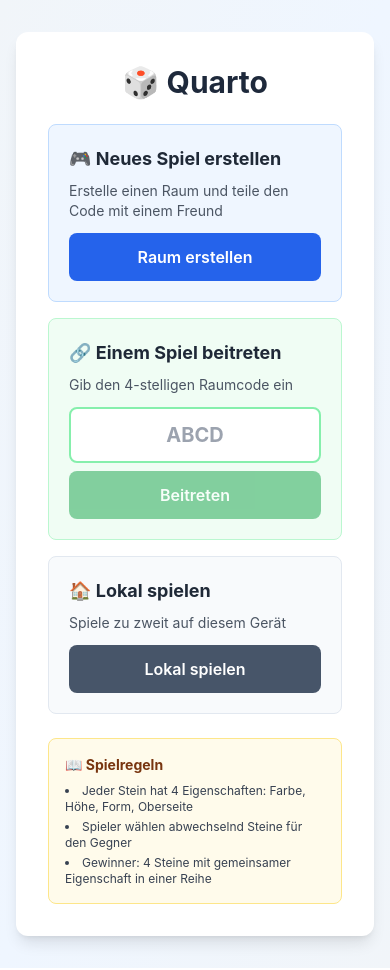
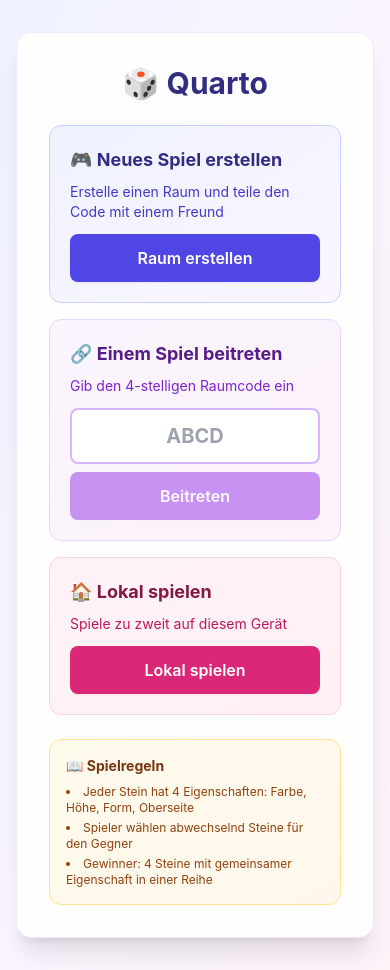
Before and after one commit to Spangelmaa/quarto, a Next.js app: page / in a window 390 px wide. Built offline with nearby package versions, Linux system fonts and the light colour scheme.

Commit message:
Enhance UI with updated styles and gradients for improved aesthetics; adjusted background colors, borders, and shadows across multiple components for a cohesive look.

```diff
--- a/app/globals.css
+++ b/app/globals.css
@@ -24,8 +24,9 @@
 
 /* Einfache Glassmorphismus Effekte */
 .glass {
-  background: rgba(255, 255, 255, 0.95);
-  backdrop-filter: blur(8px);
-  -webkit-backdrop-filter: blur(8px);
-  border: 1px solid rgba(255, 255, 255, 0.5);
+  background: rgba(255, 255, 255, 0.92);
+  backdrop-filter: blur(10px);
+  -webkit-backdrop-filter: blur(10px);
+  border: 1px solid rgba(255, 255, 255, 0.6);
+  box-shadow: 0 8px 32px 0 rgba(99, 102, 241, 0.08);
 }
--- a/app/page.tsx
+++ b/app/page.tsx
@@ -189,7 +189,7 @@
   // Zeige Lobby
   if (gameMode === 'lobby') {
     return (
-      <main className="min-h-screen bg-gradient-to-br from-slate-100 via-blue-50 to-slate-100 py-8 px-4 flex items-center justify-center">
+      <main className="min-h-screen bg-gradient-to-br from-indigo-50 via-purple-50 to-pink-50 py-8 px-4 flex items-center justify-center">
         <MultiplayerLobby
           onCreateRoom={handleCreateRoom}
           onJoinRoom={handleJoinRoom}
@@ -206,7 +206,7 @@
     (playerInfo !== null && gameState.currentPlayer === playerInfo.playerNumber);
 
   return (
-    <main className="min-h-screen bg-gradient-to-br from-slate-100 via-blue-50 to-slate-100 py-8 px-4">
+    <main className="min-h-screen bg-gradient-to-br from-indigo-50 via-purple-50 to-pink-50 py-8 px-4">
       {/* Gewinner Modal */}
       {gameState.winner !== null && (
         <WinnerModal
@@ -220,7 +220,7 @@
       <div className="max-w-6xl mx-auto">
         <div className="flex items-center justify-between mb-6">
           <div className="flex items-center gap-4">
-            <h1 className="text-4xl md:text-5xl font-bold text-slate-800">
+            <h1 className="text-4xl md:text-5xl font-bold text-indigo-900">
               🎲 Quarto
             </h1>
             {gameMode === 'online' && (
@@ -230,14 +230,14 @@
           {gameMode === 'local' && (
             <button
               onClick={handleBackToLobby}
-              className="px-5 py-2 bg-slate-600 text-white font-semibold rounded-lg hover:bg-slate-700 transition-colors"
+              className="px-5 py-2 bg-indigo-600 text-white font-semibold rounded-lg hover:bg-indigo-700 transition-colors shadow-sm"
             >
               ← Zurück zur Lobby
             </button>
           )}
         </div>
 
-        <div className="glass rounded-2xl shadow-2xl p-6 md:p-10 border border-white/20">
+        <div className="glass rounded-2xl shadow-xl p-6 md:p-10">
           {/* Room Info für Online-Spiele */}
           {gameMode === 'online' && playerInfo && (
             <RoomInfo
@@ -260,8 +260,8 @@
 
           {/* Zeige Hinweis wenn nicht am Zug */}
           {gameMode === 'online' && !waitingForPlayer && !isMyTurn && gameState.winner === null && (
-            <div className="mb-6 p-4 bg-blue-50 border border-blue-200 rounded-lg text-center">
-              <div className="text-blue-800 font-semibold flex items-center justify-center gap-2">
+            <div className="mb-6 p-4 bg-indigo-50 border border-indigo-200 rounded-lg text-center">
+              <div className="text-indigo-800 font-semibold flex items-center justify-center gap-2">
                 <span>⏳</span>
                 <span>Warte auf Spieler {gameState.currentPlayer}</span>
               </div>
@@ -294,9 +294,9 @@
             }
           />
 
-          <div className="mt-8 p-5 bg-amber-50 rounded-lg border border-amber-200">
+          <div className="mt-8 p-5 bg-gradient-to-br from-amber-50 to-orange-50 rounded-xl border border-amber-200">
             <h3 className="font-bold mb-2 text-amber-900">📖 Spielregeln</h3>
-            <ul className="list-disc list-inside space-y-1 text-sm text-gray-700">
+            <ul className="list-disc list-inside space-y-1 text-sm text-amber-800">
               <li>Jeder Spielstein hat 4 Eigenschaften: Farbe, Höhe, Form, Oberseite</li>
               <li>Spieler 1 wählt einen Stein, den Spieler 2 platzieren muss</li>
               <li>Dann wählt Spieler 2 einen Stein für Spieler 1</li>
--- a/components/Board.tsx
+++ b/components/Board.tsx
@@ -10,14 +10,14 @@
 
 export const Board: React.FC<BoardProps> = ({ board, onCellClick, canPlacePiece }) => {
   return (
-    <div className="grid grid-cols-4 gap-2 sm:gap-3 bg-amber-800 p-3 sm:p-4 rounded-lg shadow-xl">
+    <div className="grid grid-cols-4 gap-2 sm:gap-3 bg-gradient-to-br from-amber-800 to-amber-900 p-4 sm:p-5 rounded-xl shadow-xl">
       {board.map((row, rowIndex) =>
         row.map((cell, colIndex) => (
           <div
             key={`${rowIndex}-${colIndex}`}
-            className={`w-16 h-16 sm:w-20 sm:h-20 bg-amber-50 rounded-md flex items-center justify-center border-2 border-amber-600 transition-all ${
+            className={`w-16 h-16 sm:w-20 sm:h-20 bg-gradient-to-br from-amber-50 to-amber-100 rounded-lg flex items-center justify-center border-2 border-amber-700/30 shadow-sm transition-all ${
               canPlacePiece && cell === null
-                ? 'hover:bg-amber-100 cursor-pointer hover:border-amber-700'
+                ? 'hover:from-amber-100 hover:to-amber-200 cursor-pointer hover:border-amber-600 hover:shadow-md'
                 : ''
             }`}
             onClick={() => canPlacePiece && cell === null && onCellClick(rowIndex, colIndex)}
--- a/components/MultiplayerLobby.tsx
+++ b/components/MultiplayerLobby.tsx
@@ -24,13 +24,13 @@
   };
 
   return (
-    <div className="max-w-md mx-auto p-8 bg-white rounded-xl shadow-lg">
-      <h2 className="text-3xl font-bold text-center mb-6 text-slate-800">
+    <div className="max-w-md mx-auto p-8 bg-white/90 backdrop-blur-sm rounded-2xl shadow-xl border border-purple-100">
+      <h2 className="text-3xl font-bold text-center mb-6 text-indigo-900">
         🎲 Quarto
       </h2>
 
       {error && (
-        <div className="mb-4 p-4 bg-red-50 border border-red-200 rounded-lg">
+        <div className="mb-4 p-4 bg-red-50 border border-red-200 rounded-xl">
           <div className="flex items-start gap-3">
             <span className="text-2xl">❌</span>
             <div>
@@ -43,24 +43,24 @@
 
       <div className="space-y-4">
         {/* Spiel erstellen */}
-        <div className="p-5 bg-blue-50 rounded-lg border border-blue-200">
-          <h3 className="font-bold text-lg mb-2 text-gray-800">🎮 Neues Spiel erstellen</h3>
-          <p className="text-sm text-gray-600 mb-3">
+        <div className="p-5 bg-gradient-to-br from-indigo-50 to-purple-50 rounded-xl border border-indigo-200">
+          <h3 className="font-bold text-lg mb-2 text-indigo-900">🎮 Neues Spiel erstellen</h3>
+          <p className="text-sm text-indigo-700 mb-3">
             Erstelle einen Raum und teile den Code mit einem Freund
           </p>
           <button
             onClick={onCreateRoom}
             disabled={isCreating}
-            className="w-full px-5 py-3 bg-blue-600 text-white font-semibold rounded-lg hover:bg-blue-700 transition-colors disabled:opacity-50 disabled:cursor-not-allowed"
+            className="w-full px-5 py-3 bg-indigo-600 text-white font-semibold rounded-lg hover:bg-indigo-700 transition-all disabled:opacity-50 disabled:cursor-not-allowed shadow-sm"
           >
             {isCreating ? 'Erstelle Raum...' : 'Raum erstellen'}
           </button>
         </div>
 
         {/* Spiel beitreten */}
-        <div className="p-5 bg-green-50 rounded-lg border border-green-200">
-          <h3 className="font-bold text-lg mb-2 text-gray-800">🔗 Einem Spiel beitreten</h3>
-          <p className="text-sm text-gray-600 mb-3">
+        <div className="p-5 bg-gradient-to-br from-purple-50 to-pink-50 rounded-xl border border-purple-200">
+          <h3 className="font-bold text-lg mb-2 text-purple-900">🔗 Einem Spiel beitreten</h3>
+          <p className="text-sm text-purple-700 mb-3">
             Gib den 4-stelligen Raumcode ein
           </p>
           <div className="flex flex-col gap-2">
@@ -70,12 +70,12 @@
               onChange={(e) => setRoomId(e.target.value.toUpperCase())}
               placeholder="ABCD"
               maxLength={4}
-              className="w-full px-4 py-3 border-2 border-green-300 rounded-lg focus:outline-none focus:border-green-500 uppercase text-center text-xl font-bold"
+              className="w-full px-4 py-3 border-2 border-purple-300 rounded-lg focus:outline-none focus:border-purple-500 focus:ring-2 focus:ring-purple-200 uppercase text-center text-xl font-bold text-purple-900"
             />
             <button
               onClick={handleJoinRoom}
               disabled={roomId.length !== 4}
-              className="w-full px-5 py-3 bg-green-600 text-white font-semibold rounded-lg hover:bg-green-700 transition-colors disabled:opacity-50 disabled:cursor-not-allowed"
+              className="w-full px-5 py-3 bg-purple-600 text-white font-semibold rounded-lg hover:bg-purple-700 transition-all disabled:opacity-50 disabled:cursor-not-allowed shadow-sm"
             >
               Beitreten
             </button>
@@ -83,14 +83,14 @@
         </div>
 
         {/* Lokal spielen */}
-        <div className="p-5 bg-slate-50 rounded-lg border border-slate-200">
-          <h3 className="font-bold text-lg mb-2 text-gray-800">🏠 Lokal spielen</h3>
-          <p className="text-sm text-gray-600 mb-3">
+        <div className="p-5 bg-gradient-to-br from-pink-50 to-rose-50 rounded-xl border border-pink-200">
+          <h3 className="font-bold text-lg mb-2 text-pink-900">🏠 Lokal spielen</h3>
+          <p className="text-sm text-pink-700 mb-3">
             Spiele zu zweit auf diesem Gerät
           </p>
           <button
             onClick={onPlayLocal}
-            className="w-full px-5 py-3 bg-slate-600 text-white font-semibold rounded-lg hover:bg-slate-700 transition-colors"
+            className="w-full px-5 py-3 bg-pink-600 text-white font-semibold rounded-lg hover:bg-pink-700 transition-all shadow-sm"
           >
             Lokal spielen
           </button>
@@ -98,9 +98,9 @@
       </div>
 
       {/* Spielregeln */}
-      <div className="mt-6 p-4 bg-amber-50 rounded-lg border border-amber-200">
+      <div className="mt-6 p-4 bg-gradient-to-br from-amber-50 to-orange-50 rounded-xl border border-amber-200">
         <h3 className="font-bold mb-2 text-sm text-amber-900">📖 Spielregeln</h3>
-        <ul className="list-disc list-inside space-y-1 text-xs text-gray-700">
+        <ul className="list-disc list-inside space-y-1 text-xs text-amber-800">
           <li>Jeder Stein hat 4 Eigenschaften: Farbe, Höhe, Form, Oberseite</li>
           <li>Spieler wählen abwechselnd Steine für den Gegner</li>
           <li>Gewinner: 4 Steine mit gemeinsamer Eigenschaft in einer Reihe</li>
--- a/components/PieceSelector.tsx
+++ b/components/PieceSelector.tsx
@@ -11,10 +11,10 @@
 export const PieceSelector: React.FC<PieceSelectorProps> = ({ pieces, onPieceSelect, disabled }) => {
   return (
     <div className="mt-6">
-      <h3 className="text-lg sm:text-xl font-bold mb-3 text-center text-slate-800">
+      <h3 className="text-lg sm:text-xl font-bold mb-3 text-center text-indigo-900">
         Verfügbare Spielsteine
       </h3>
-      <div className="grid grid-cols-4 sm:grid-cols-8 gap-2 sm:gap-3 p-3 sm:p-4 bg-slate-100 rounded-lg max-w-4xl mx-auto">
+      <div className="grid grid-cols-4 sm:grid-cols-8 gap-2 sm:gap-3 p-4 sm:p-5 bg-gradient-to-br from-slate-50 to-slate-100 rounded-xl border border-slate-200 max-w-4xl mx-auto">
         {pieces.map(piece => (
           <div
             key={piece.id}
```
Also changed, not shown: components/ConnectionQualityIndicator.tsx (+9 -9 lines), components/ConnectionStatus.tsx (+8 -8 lines), components/GameInfo.tsx (+4 -4 lines), components/RoomInfo.tsx (+10 -10 lines).
